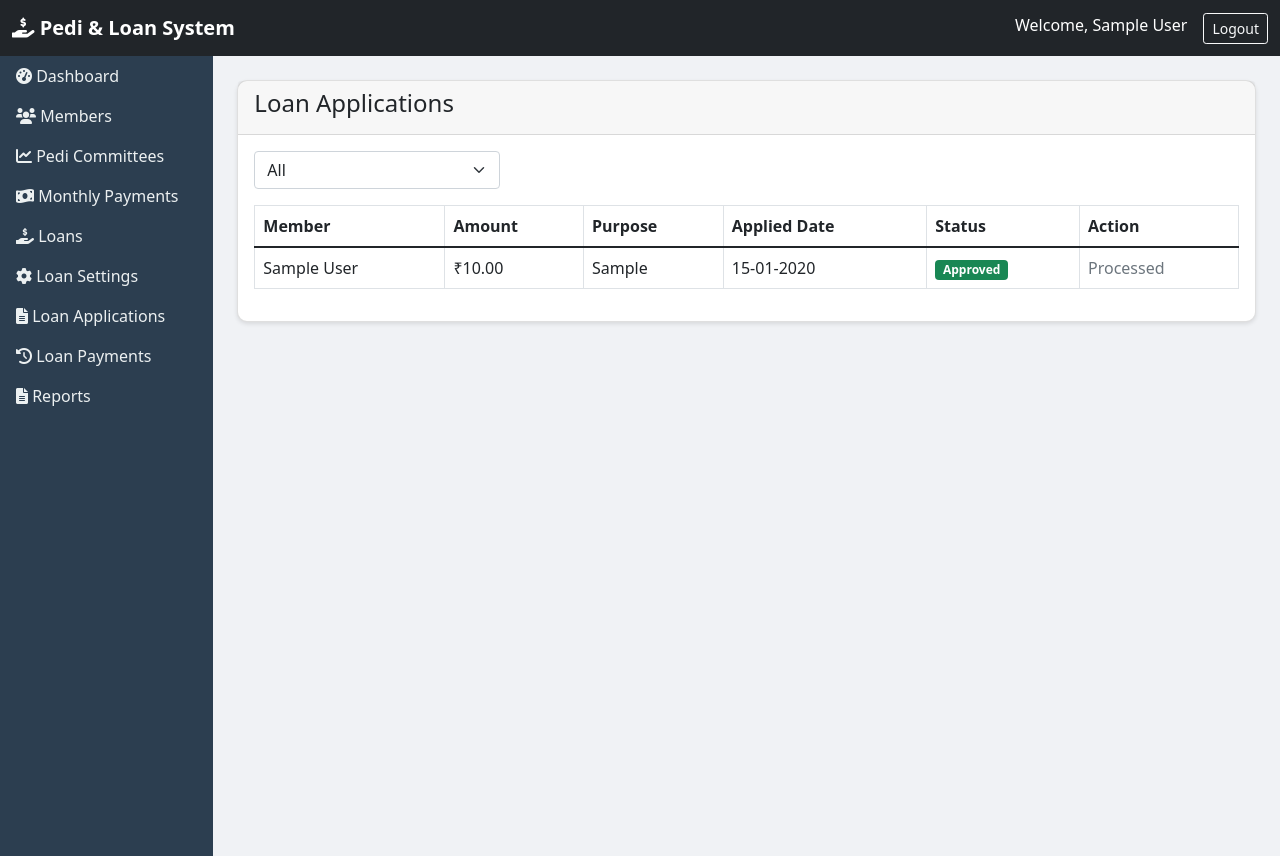
After one commit to Jaydeep-Patidar/pedi_loan_system, a Django app: page /staff/loan-applications/ in a window 1280 px wide. The commit adds this page. Run offline with Django 4.2, Linux system fonts and the light colour scheme; a user stored in the database is signed in; tables that the repository leaves empty hold one stand-in row (values such as "Sample post").

Commit message:
add a features for member apply loan and for admin loan setting and loan applications

```diff
--- /dev/null
+++ b/pedi_loan_system/core/templates/admin_loan_applications.html
@@ -0,0 +1,51 @@
+{% extends 'base.html' %}
+{% load custom_filters %}
+{% block content %}
+<div class="card">
+    <div class="card-header">
+        <h4>Loan Applications</h4>
+    </div>
+    <div class="card-body">
+        <form method="get" class="mb-3">
+            <select name="status" class="form-select w-25" onchange="this.form.submit()">
+                <option value="">All</option>
+                <option value="Pending" {% if request.GET.status == 'Pending' %}selected{% endif %}>Pending</option>
+                <option value="Approved" {% if request.GET.status == 'Approved' %}selected{% endif %}>Approved</option>
+                <option value="Rejected" {% if request.GET.status == 'Rejected' %}selected{% endif %}>Rejected</option>
+            </select>
+        </form>
+        <div class="table-responsive">
+            <table class="table table-bordered">
+                <thead>
+                    <tr><th>Member</th><th>Amount</th><th>Purpose</th><th>Applied Date</th><th>Status</th><th>Action</th></tr>
+                </thead>
+                <tbody>
+                    {% for app in applications %}
+                    <tr>
+                        <td>{{ app.member.user.get_full_name }}</td>
+                        <td>{{ app.requested_amount|currency }}</td>
+                        <td>{{ app.purpose|truncatechars:50 }}</td>
+                        <td>{{ app.applied_date|date:"d-m-Y" }}</td>
+                        <td>
+                            {% if app.status == 'Pending' %}<span class="badge bg-warning">Pending</span>
+                            {% elif app.status == 'Approved' %}<span class="badge bg-success">Approved</span>
+                            {% else %}<span class="badge bg-danger">Rejected</span>{% endif %}
+                        </td>
+                        <td>
+                            {% if app.status == 'Pending' %}
+                            <a href="{% url 'approve_loan_application' app.id %}" class="btn btn-sm btn-success">Approve</a>
+                            <a href="{% url 'reject_loan_application' app.id %}" class="btn btn-sm btn-danger" onclick="return confirm('Reject this application?')">Reject</a>
+                            {% else %}
+                            <span class="text-muted">Processed</span>
+                            {% endif %}
+                        </td>
+                    </tr>
+                    {% empty %}
+                    <tr><td colspan="6" class="text-center">No applications found.</td></tr>
+                    {% endfor %}
+                </tbody>
+            </table>
+        </div>
+    </div>
+</div>
+{% endblock %}
--- a/pedi_loan_system/core/templates/base.html
+++ b/pedi_loan_system/core/templates/base.html
@@ -46,12 +46,15 @@
 <a class="nav-link" href="{% url 'pedi_list' %}"><i class="fas fa-chart-line"></i> Pedi Committees</a>
 <a class="nav-link" href="{% url 'monthly_payments_list' %}"><i class="fas fa-money-bill-wave"></i> Monthly Payments</a>
 <a class="nav-link" href="{% url 'loan_list' %}"><i class="fas fa-hand-holding-usd"></i> Loans</a>
+<a class="nav-link" href="{% url 'admin_loan_settings' %}"><i class="fas fa-cog"></i> Loan Settings</a>
+<a class="nav-link" href="{% url 'admin_loan_applications' %}"><i class="fas fa-file-alt"></i> Loan Applications</a>
 <a class="nav-link" href="{% url 'admin_loan_payments' %}"><i class="fas fa-history"></i> Loan Payments</a>
 <a class="nav-link" href="{% url 'reports' %}"><i class="fas fa-file-alt"></i> Reports</a>
                     {% else %}
 <a class="nav-link" href="{% url 'member_dashboard' %}"><i class="fas fa-tachometer-alt"></i> Dashboard</a>
 <a class="nav-link" href="{% url 'member_payments' %}"><i class="fas fa-receipt"></i> My Payments</a>
 <a class="nav-link" href="{% url 'member_loans' %}"><i class="fas fa-hand-holding-usd"></i> My Loans</a>
+<a class="nav-link" href="{% url 'apply_loan' %}"><i class="fas fa-hand-holding-usd"></i> Apply Loan</a>
 <a class="nav-link" href="{% url 'loan_payment_history' %}"><i class="fas fa-history"></i> Loan Payment History</a>   <!-- new line -->
 <a class="nav-link" href="{% url 'payment_history' %}"><i class="fas fa-history"></i> Payment History</a>
 {% endif %}
--- a/pedi_loan_system/core/urls.py
+++ b/pedi_loan_system/core/urls.py
@@ -46,4 +46,11 @@ urlpatterns = [
     path('export/members/', views.export_members_excel, name='export_members'),
     path('export/payments/', views.export_payments_excel, name='export_payments'),
     path('export/loans/', views.export_loans_excel, name='export_loans'),
+
+    # Loan Application
+    path('apply-loan/', views.apply_loan, name='apply_loan'),
+    path('staff/loan-applications/', views.admin_loan_applications, name='admin_loan_applications'),
+    path('staff/loan-application/<int:pk>/approve/', views.approve_loan_application, name='approve_loan_application'),
+    path('staff/loan-application/<int:pk>/reject/', views.reject_loan_application, name='reject_loan_application'),
+    path('staff/loan-settings/', views.admin_loan_settings, name='admin_loan_settings'),
 ]
--- a/pedi_loan_system/core/views.py
+++ b/pedi_loan_system/core/views.py
@@ -12,10 +12,13 @@ from datetime import date
 from decimal import Decimal
 from django.urls import reverse
 
-from .models import Member, Pedi, MemberPedi, Payment, Loan, LoanPayment, Transaction, LoanTransaction
+from .models import Member, Pedi, MemberPedi, Payment, Loan, LoanPayment, Transaction, LoanTransaction, LoanApplication, LoanApplicationSettings
 from .forms import MemberForm, PediForm, LoanForm
 from .decorators import admin_required, member_required
 from pedi_loan_system.settings import RAZORPAY_KEY_ID, RAZORPAY_KEY_SECRET
+
+from datetime import timedelta
+from dateutil.relativedelta import relativedelta
 
 
 # Initialize Razorpay client
@@ -608,3 +611,147 @@ def export_loans_excel(request):
     response['Content-Disposition'] = 'attachment; filename=loans.xlsx'
     wb.save(response)
     return response
+
+
+@login_required
+@member_required
+def apply_loan(request):
+    settings = LoanApplicationSettings.objects.first()
+    if not settings:
+        messages.error(request, 'Loan application period not configured.')
+        return redirect('member_dashboard')
+
+    today = timezone.now().date()
+    if today < settings.start_date or today > settings.end_date:
+        messages.warning(request, 'Loan applications are currently closed.')
+        return redirect('member_dashboard')
+
+    # --- NEW: Check for existing active loan ---
+    member = request.user.member_profile
+    if Loan.objects.filter(member=member, status='Active').exists():
+        messages.warning(request, 'You already have an active loan. You cannot apply for a new loan until the current loan is fully paid.')
+        return redirect('member_dashboard')
+    # -------------------------------------------
+
+    # Check if member already has a pending application
+    if LoanApplication.objects.filter(member=member, status='Pending').exists():
+        messages.error(request, 'You already have a pending loan application.')
+        return redirect('member_dashboard')
+
+    if request.method == 'POST':
+        amount = Decimal(request.POST.get('amount', 0))
+        purpose = request.POST.get('purpose', '')
+        if amount <= 0:
+            messages.error(request, 'Please enter a valid amount.')
+            return render(request, 'apply_loan.html', {'settings': settings})
+
+        LoanApplication.objects.create(
+            member=member,
+            requested_amount=amount,
+            purpose=purpose,
+            status='Pending'
+        )
+        messages.success(request, 'Your loan application has been submitted.')
+        return redirect('member_dashboard')
+
+    return render(request, 'apply_loan.html', {'settings': settings})
+
+@login_required
+@admin_required
+def admin_loan_applications(request):
+    applications = LoanApplication.objects.select_related('member__user').order_by('-applied_date')
+    status_filter = request.GET.get('status')
+    if status_filter:
+        applications = applications.filter(status=status_filter)
+    return render(request, 'admin_loan_applications.html', {'applications': applications})
+
+@login_required
+@admin_required
+def approve_loan_application(request, pk):
+    application = get_object_or_404(LoanApplication, pk=pk)
+    if application.status != 'Pending':
+        messages.warning(request, 'This application is no longer pending.')
+        return redirect('admin_loan_applications')
+
+    settings = LoanApplicationSettings.objects.first()
+    if request.method == 'POST':
+        interest_rate = Decimal(request.POST.get('interest_rate', settings.default_interest_rate))
+        due_date = request.POST.get('due_date')
+        if not due_date:
+            due_date = (timezone.now().date() + relativedelta(months=settings.default_loan_duration_months))
+        else:
+            from datetime import datetime
+            due_date = datetime.strptime(due_date, '%Y-%m-%d').date()
+
+        # Create actual Loan
+        loan = Loan.objects.create(
+            member=application.member,
+            amount=application.requested_amount,
+            interest_rate=interest_rate,
+            due_date=due_date,
+            status='Active'
+        )
+        # Update application
+        application.status = 'Approved'
+        application.approved_date = timezone.now()
+        application.approved_interest_rate = interest_rate
+        application.approved_due_date = due_date
+        application.admin_remarks = request.POST.get('remarks', '')
+        application.save()
+
+        messages.success(request, f'Loan application approved. Loan #{loan.id} created.')
+        return redirect('admin_loan_applications')
+
+    # Pre-fill form with defaults
+    default_due = timezone.now().date() + relativedelta(months=settings.default_loan_duration_months)
+    context = {
+        'application': application,
+        'default_interest': settings.default_interest_rate,
+        'default_due': default_due,
+    }
+    return render(request, 'approve_loan_application.html', context)
+
+@login_required
+@admin_required
+def reject_loan_application(request, pk):
+    application = get_object_or_404(LoanApplication, pk=pk)
+    if application.status != 'Pending':
+        messages.warning(request, 'This application is no longer pending.')
+        return redirect('admin_loan_applications')
+    application.status = 'Rejected'
+    application.save()
+    messages.success(request, 'Loan application rejected.')
+    return redirect('admin_loan_applications')
+
+# admin loan setting view
+@login_required
+@admin_required
+def admin_loan_settings(request):
+    settings = LoanApplicationSettings.objects.first()
+    if not settings:
+        settings = LoanApplicationSettings.objects.create(
+            start_date=timezone.now().date(),
+            end_date=timezone.now().date() + timedelta(days=30),
+            default_interest_rate=10.0,
+            default_loan_duration_months=12
+        )
+
+    if request.method == 'POST':
+        start_date = request.POST.get('start_date')
+        end_date = request.POST.get('end_date')
+        interest_rate = request.POST.get('default_interest_rate')
+        duration = request.POST.get('default_loan_duration_months')
+        if start_date and end_date and interest_rate and duration:
+            from datetime import datetime
+            settings.start_date = datetime.strptime(start_date, '%Y-%m-%d').date()
+            settings.end_date = datetime.strptime(end_date, '%Y-%m-%d').date()
+            settings.default_interest_rate = Decimal(interest_rate)
+            settings.default_loan_duration_months = int(duration)
+            settings.save()
+            messages.success(request, 'Loan application settings updated.')
+        else:
+            messages.error(request, 'Please fill all fields.')
+        return redirect('admin_loan_settings')
+
+    context = {'settings': settings}
+    return render(request, 'admin_loan_settings.html', context)
```
Also changed, not shown: pedi_loan_system/core/admin.py (+21 -1 lines), pedi_loan_system/core/models.py (+32 -0 lines), pedi_loan_system/core/templates/admin_loan_settings.html (added, +36 -0 lines), pedi_loan_system/core/templates/apply_loan.html (added, +29 -0 lines), pedi_loan_system/core/templates/approve_loan_application.html (added, +35 -0 lines), pedi_loan_system/core/templates/member_dashboard.html (+48 -0 lines), pedi_loan_system/core/migrations/0004_loanapplicationsettings_loanapplication.py (added).
